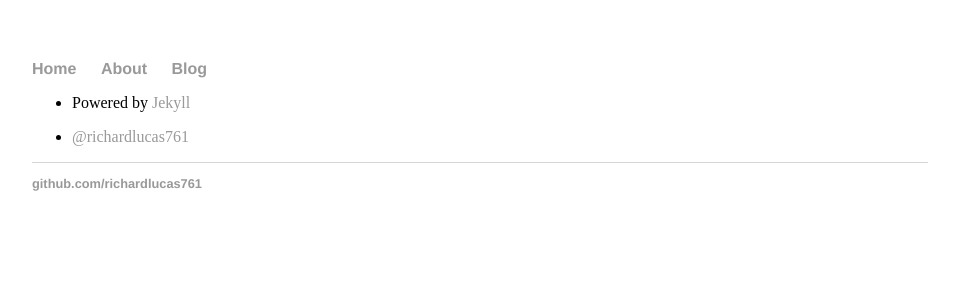
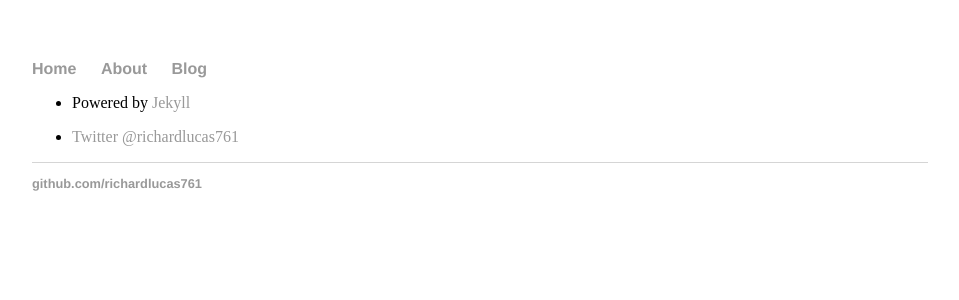
Before and after one commit to richardlucas761/richardlucas761.github.io, a Jekyll site: the page built from about/index.html, in a window 1280 px wide. Shown: the top 300 px of the page, without its empty margins (160-1119 px from the left). Built offline with Jekyll 4.4.1, drawn with Linux system fonts in a browser that asks for light colours.

Commit message:
Update index.html

```diff
--- a/about/index.html
+++ b/about/index.html
@@ -11,7 +11,7 @@ description: The personal website for Richard Lucas.
       </ul>
 
     <ul class="contacts">
-				<li><a href="https://twitter.com/richardlucas761">@richardlucas761</a></li>
+				<li><a href="https://twitter.com/richardlucas761">Twitter @richardlucas761</a></li>
 	  </ul>
 
   </div>
```
